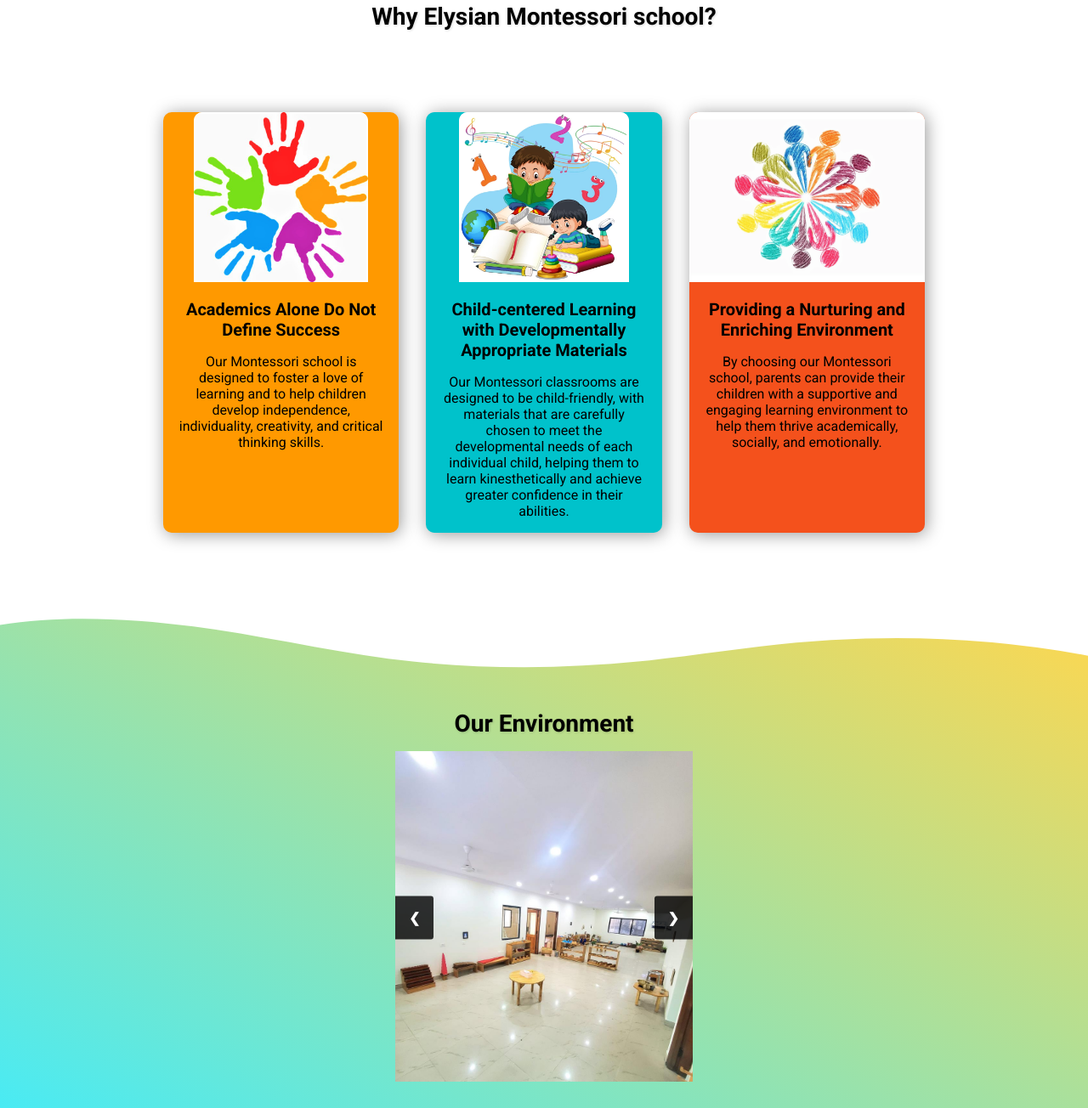
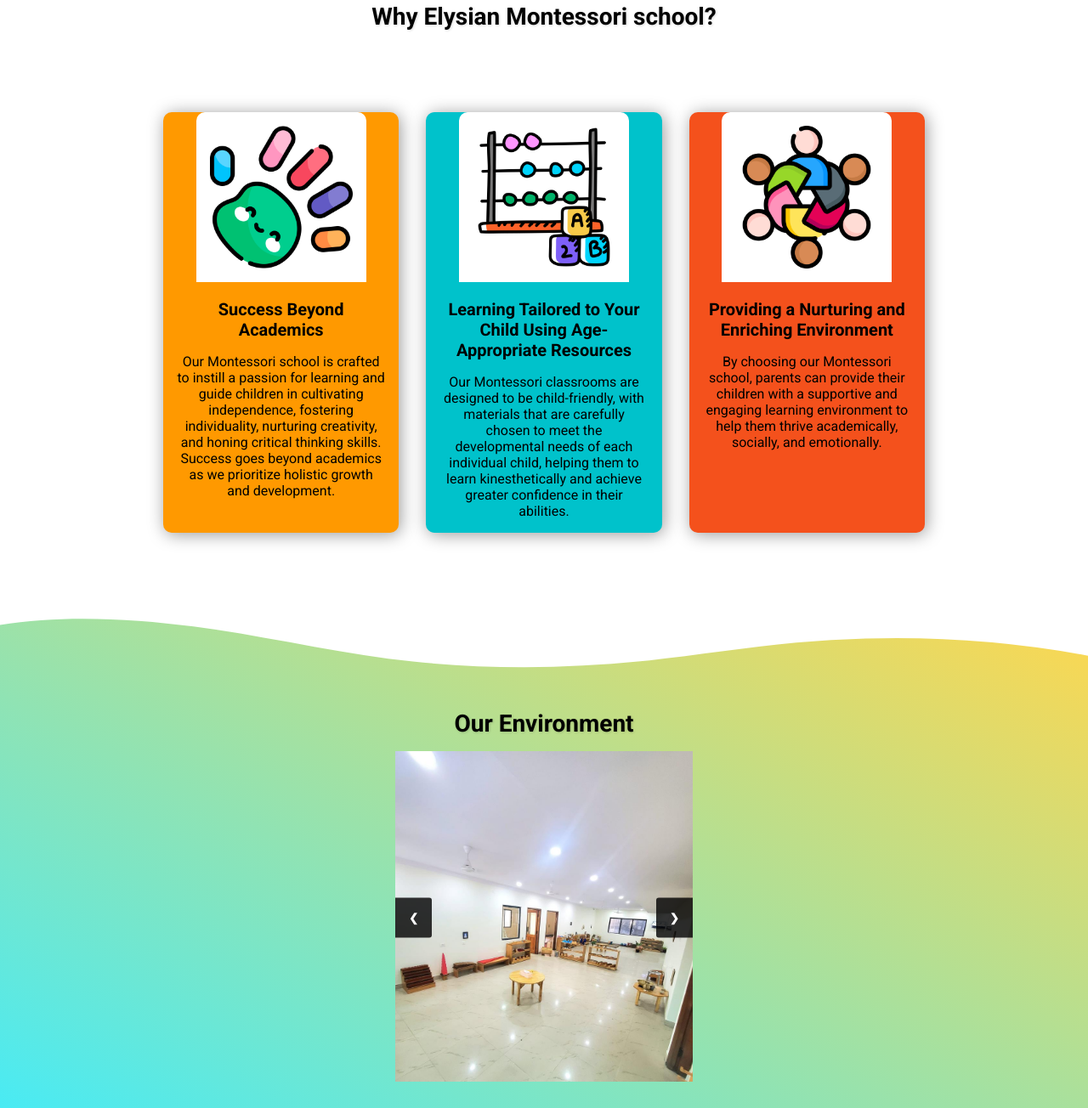
Before and after one commit to SanaMarwa/ems-schoolwebsite, a plain HTML site: page index.html in a window 1280 px wide. Shown: the part 1976-3280 px from the top of the page at 85% size. Drawn offline with Linux system fonts and the light colour scheme.

Commit message:
Add files via upload

```diff
--- a/index.html
+++ b/index.html
@@ -180,32 +180,28 @@
           <div class="course-grid">
             <div class="box">
               <div class="imgbox">
-                <img
-                  src="photos/individuality1.jpeg"
-                  alt="Fostering individuality"
-                />
+                <img src="photos/a-1.png" alt="Fostering individuality" />
               </div>
               <div class="text">
-                <h3>Academics Alone Do Not Define Success</h3>
+                <h3>Success Beyond Academics</h3>
                 <p>
-                  Our Montessori school is designed to foster a love of learning
-                  and to help children develop independence, individuality,
-                  creativity, and critical thinking skills.
+                  Our Montessori school is crafted to instill a passion for
+                  learning and guide children in cultivating independence,
+                  fostering individuality, nurturing creativity, and honing
+                  critical thinking skills. Success goes beyond academics as we
+                  prioritize holistic growth and development.
                 </p>
               </div>
             </div>
 
             <div class="box">
               <div class="imgbox">
-                <img
-                  src="photos/academic.avif"
-                  alt="Strong Academic Strength"
-                />
+                <img src="photos/a-2.png" alt="Strong Academic Strength" />
               </div>
               <div class="text">
                 <h3>
-                  Child-centered Learning with Developmentally Appropriate
-                  Materials
+                  Learning Tailored to Your Child Using Age-Appropriate
+                  Resources
                 </h3>
                 <p>
                   Our Montessori classrooms are designed to be child-friendly,
@@ -219,7 +215,7 @@
 
             <div class="box">
               <div class="imgbox">
-                <img src="photos/communityW.webp" alt="We're a Community" />
+                <img src="photos/a-3.png" alt="We're a Community" />
               </div>
               <div class="text">
                 <h3>Providing a Nurturing and Enriching Environment</h3>
@@ -271,8 +267,8 @@
           <div class="mySlides fade">
             <img src="photos/e7.jpeg" alt="environment" />
           </div>
-          <a class="prev" onclick="plusSlides(-1)">&#10094;</a>
-          <a class="next" onclick="plusSlides(1)">&#10095;</a>
+          <button class="prev" onclick="plusSlides(-1)">&#10094;</button>
+          <button class="next" onclick="plusSlides(1)">&#10095;</button>
         </div>
         <div class="envibottom">
           <svg
@@ -352,7 +348,7 @@
             </a>
           </div>
         </div>
-        <a href="programs.html" class="btn">Learn More</a>
+        <a href="programs.html" class="btn">Our Programs</a>
       </section>
 
       <!-- learn more botton -->
@@ -511,7 +507,7 @@
                 referrerpolicy="no-referrer-when-downgrade"
               ></iframe>
             </section>
-            <p>© 2023 Elysian Montessori School</p>
+            <p>© 2024 Elysian Montessori School</p>
           </div>
         </div>
       </footer>
--- a/style.css
+++ b/style.css
@@ -351,6 +351,7 @@ nav {
 }
 #why img {
   height: 200px;
+  padding: 1rem;
 }
 
 a[href="#toddler-info"] .box,
@@ -666,6 +667,7 @@ img {
   cursor: pointer;
   background-color: rgba(0, 0, 0, 0.8);
   color: #fff;
+  border: none;
 }
 .slideshow-container a {
   font-size: 1rem;
```
Also changed, not shown: programs.html (+1 -1 lines), photos/a-1.png (added), photos/a-2.png (added), photos/a-3.png (added).
